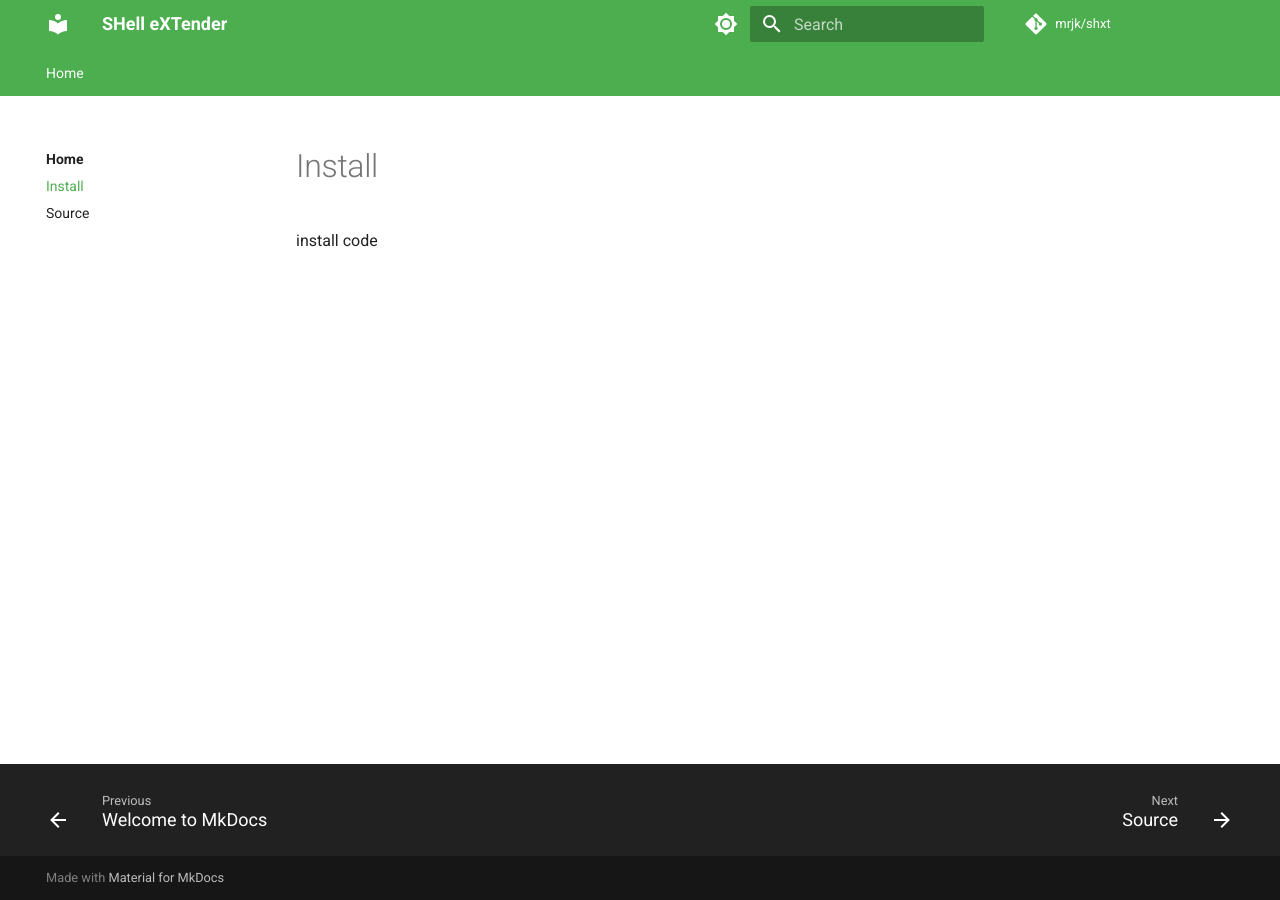
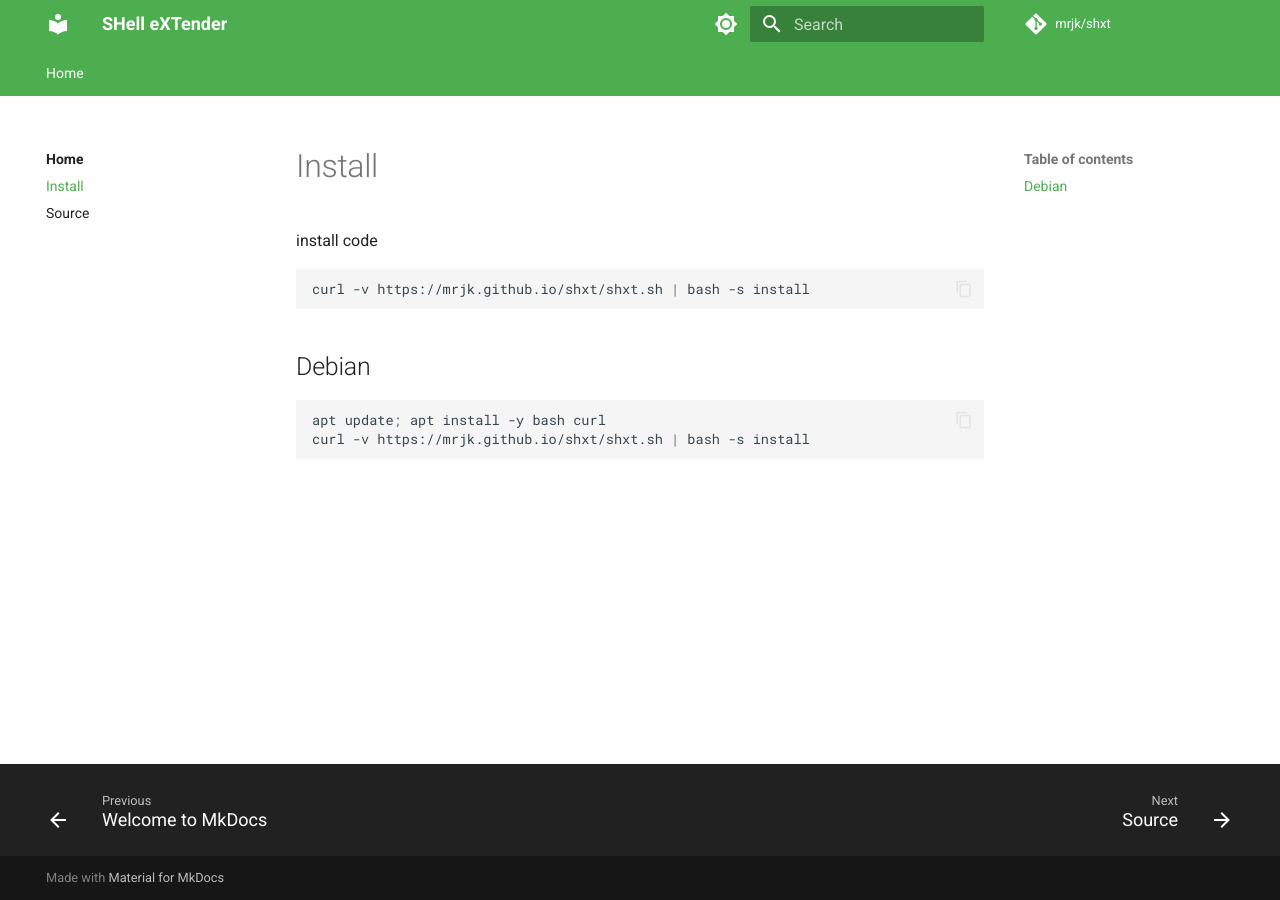
Before and after one commit to mrjk/shxt, an MkDocs documentation site: the page built from docs/docs/install.md, in a window 1280 px wide. Built offline with MkDocs 1.6.1 and Material for MkDocs 9.7.7, drawn with Linux system fonts in a browser that asks for light colours; comment, search, counter and statistics services are not loaded.

Commit message:
update: project docs

````diff
--- a/docs/docs/install.md
+++ b/docs/docs/install.md
@@ -1,3 +1,15 @@
 # Install
 
 install code
+
+```bash
+curl -v https://mrjk.github.io/shxt/shxt.sh | bash -s install
+```
+
+
+## Debian
+
+```bash
+apt update; apt install -y bash curl
+curl -v https://mrjk.github.io/shxt/shxt.sh | bash -s install
+```
--- a/requirements.txt
+++ /dev/null
@@ -1 +0,0 @@
-mkdocs-material==9.7.0
````
Also changed, not shown: docs/docs/source.md (+3 -5 lines), 2 other files.
